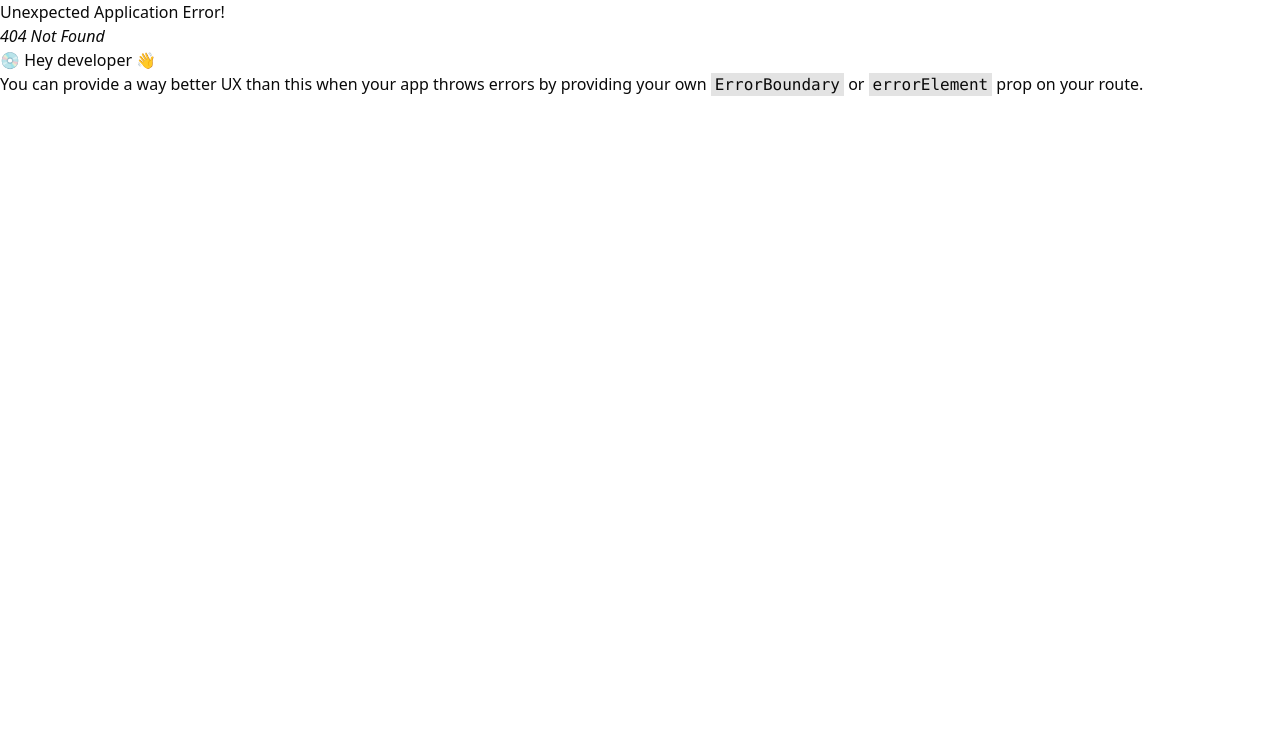
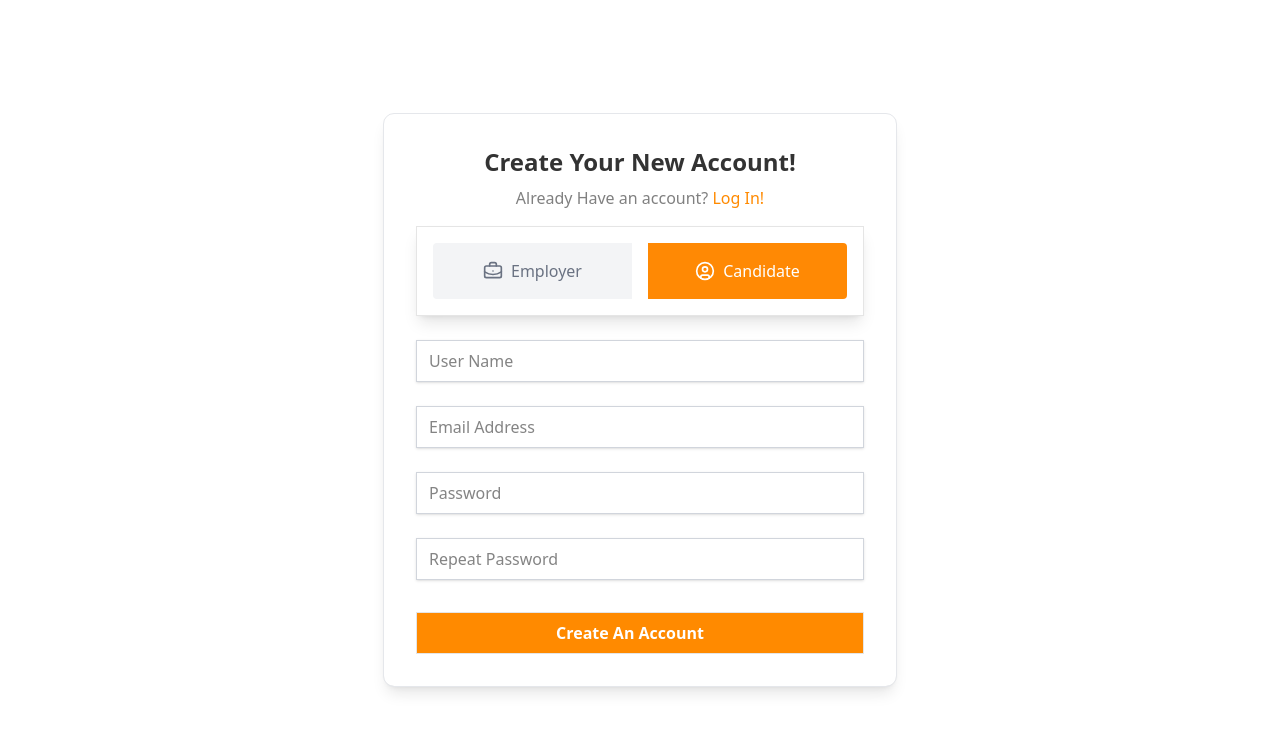
Before and after one commit to MohammadMasumHossain/JobNest, a React (Vite) app: page /register in a window 1280 px wide. Before the commit this address had no page. Shown: the top 732 px of the page. Built offline with nearby package versions, Linux system fonts and the light colour scheme.

Commit message:
Register page

```diff
--- a/src/layouts/MainLayout.tsx
+++ b/src/layouts/MainLayout.tsx
@@ -1,9 +1,9 @@
-import Login from "@/pages/Auth/Login";
+import { Outlet } from "react-router";
 
 const MainLayout = () => {
   return (
-    <div>
-      <Login></Login>
+    <div className=" max-w-7xl mx-auto">
+      <Outlet></Outlet>
     </div>
   );
 };
--- a/src/pages/Auth/Login.tsx
+++ b/src/pages/Auth/Login.tsx
@@ -1,5 +1,6 @@
 import { ChevronRight } from "lucide-react";
 import { useForm, type SubmitHandler } from "react-hook-form";
+import { NavLink } from "react-router";
 
 type Inputs = {
   email: string;
@@ -25,7 +26,9 @@ const Login = () => {
         </h1>
         <p className="text-center  mt-2 text-[#808080] text-md  ">
           Don't Have an Account?{" "}
-          <span className="text-[#ff8a00] cursor-pointer">Sign Up!</span>
+          <NavLink to="register">
+            <span className="text-[#ff8a00] cursor-pointer">Sign Up!</span>
+          </NavLink>
         </p>
         <form onSubmit={handleSubmit(onSubmit)}>
           <div>
--- a/src/pages/Auth/Register.tsx
+++ b/src/pages/Auth/Register.tsx
@@ -0,0 +1,159 @@
+import { BriefcaseBusiness, ChevronRight, CircleUser } from "lucide-react";
+import { useState } from "react";
+import { useForm, type SubmitHandler } from "react-hook-form";
+import { NavLink } from "react-router";
+
+type Inputs = {
+  user: string;
+  email: string;
+  password: string;
+  confirmPassword: string;
+};
+
+const Register = () => {
+  const {
+    register,
+    handleSubmit,
+    watch,
+    formState: { errors },
+  } = useForm<Inputs>();
+
+  const [role, setRole] = useState<"candidate" | "employer">("candidate");
+
+  const password = watch("password");
+
+  const onSubmit: SubmitHandler<Inputs> = (data) => {
+    console.log("form submitted", data, role);
+  };
+
+  return (
+    <div className="flex justify-center items-center min-h-screen bg-[#ffffff] ">
+      <div className="p-8 bg-white shadow-lg outline outline-gray-200 rounded-lg max-w-sm lg:max-w-lg w-full">
+        <h1 className="text-2xl text-[#333] font-bold text-center ">
+          Create Your New Account!
+        </h1>
+        <p className="text-center  mt-2 text-[#808080] text-md  ">
+          Already Have an account?{" "}
+          <NavLink to="/">
+            <span className="text-[#ff8a00] cursor-pointer">Log In!</span>
+          </NavLink>
+        </p>
+
+        <div className="border shadow-lg py-4 mt-4 px-4">
+          <div className="flex rounded overflow-hidden space-x-4">
+            <button
+              type="button"
+              onClick={() => setRole("employer")}
+              className={`w-1/2 py-4 hover:bg-orange-400 hover:text-white text-md font-medium cursor-pointer ${
+                role === "employer"
+                  ? "bg-orange-400 text-white"
+                  : "bg-gray-100 text-gray-500"
+              }`}
+            >
+              <div className="flex  justify-center items-center space-x-2">
+                <div className="w-5 h-5">
+                  <BriefcaseBusiness size={20} />
+                </div>
+                <div>Employer</div>
+              </div>
+            </button>
+            <button
+              type="button"
+              onClick={() => setRole("candidate")}
+              className={`w-1/2 py-2 text-md hover:bg-orange-400 hover:text-white font-medium cursor-pointer ${
+                role === "candidate"
+                  ? "bg-orange-400 text-white"
+                  : "bg-gray-100 text-gray-500"
+              }`}
+            >
+              <div className="flex justify-center space-x-2 items-center">
+                <div className="w-5 h-5">
+                  <CircleUser size={20} />
+                </div>
+                <div>Candidate</div>
+              </div>
+            </button>
+          </div>
+        </div>
+        <form onSubmit={handleSubmit(onSubmit)}>
+          <div>
+            <input
+              id="name"
+              type="text"
+              {...register("user", {
+                required: "Name is required",
+              })}
+              placeholder="User Name"
+              className={` mt-6 w-full px-3 py-2 border  border-gray-300 shadow-sm`}
+            />
+            {errors.user && (
+              <p className=" mt-2  px-1 text-sm text-red-600">
+                {errors.user?.message}
+              </p>
+            )}
+
+            <input
+              id="email"
+              type="email"
+              {...register("email", {
+                required: "Email is required",
+              })}
+              placeholder="Email Address"
+              className={` mt-6 w-full px-3 py-2 border  border-gray-300 shadow-sm`}
+            />
+            {errors.email && (
+              <p className=" mt-2  px-1 text-sm text-red-600">
+                {errors.email?.message}
+              </p>
+            )}
+            <input
+              id="password"
+              type="password"
+              {...register("password", {
+                required: "Enter your Password",
+              })}
+              placeholder="Password"
+              className={`mt-6 w-full px-3 py-2 border border-gray-300 shadow-sm `}
+            />
+            {errors.password && (
+              <p className=" mt-2  px-1 text-sm text-red-600">
+                {errors.password?.message}
+              </p>
+            )}
+
+            <input
+              id="confirmPassword"
+              type="password"
+              {...register("confirmPassword", {
+                required: "Confirm your Password",
+                validate: (value) =>
+                  value === password || "passwords do not match",
+              })}
+              placeholder="Repeat Password"
+              className={`mt-6 w-full px-3 py-2 border border-gray-300 shadow-sm `}
+            />
+            {errors.confirmPassword && (
+              <p className=" mt-2  px-1 text-sm text-red-600">
+                {errors.confirmPassword?.message}
+              </p>
+            )}
+          </div>
+
+          <button
+            className=" group flex items-center justify-center border mt-8 px-3 py-2 w-full bg-[#FF8A00] font-bold text-md cursor-pointer text-white"
+            type="submit"
+          >
+            <span className="transition duration-300 group-hover:-translate-x-2">
+              Create An Account
+            </span>
+            <span className="w-5 h-5 opacity-0  group-hover:opacity-100  group-hover:translate-x-2 transition duration-300">
+              <ChevronRight size={20} />
+            </span>
+          </button>
+        </form>
+      </div>
+    </div>
+  );
+};
+
+export default Register;
--- a/src/router/Router.tsx
+++ b/src/router/Router.tsx
@@ -1,10 +1,23 @@
 import MainLayout from "@/layouts/MainLayout";
+import Login from "@/pages/Auth/Login";
+import Register from "@/pages/Auth/Register";
 import { createBrowserRouter } from "react-router";
 
 const Router = createBrowserRouter([
   {
     path: "/",
-    element: <MainLayout></MainLayout>,
+    Component: MainLayout,
+    children: [
+      {
+        index: true,
+
+        Component: Login,
+      },
+      {
+        path: "register",
+        Component: Register,
+      },
+    ],
   },
 ]);
 
```
